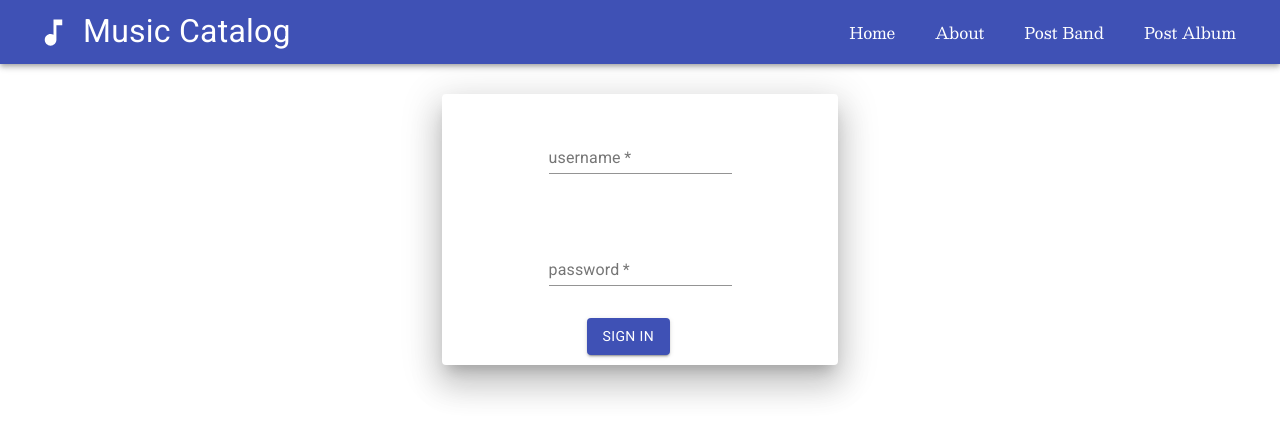
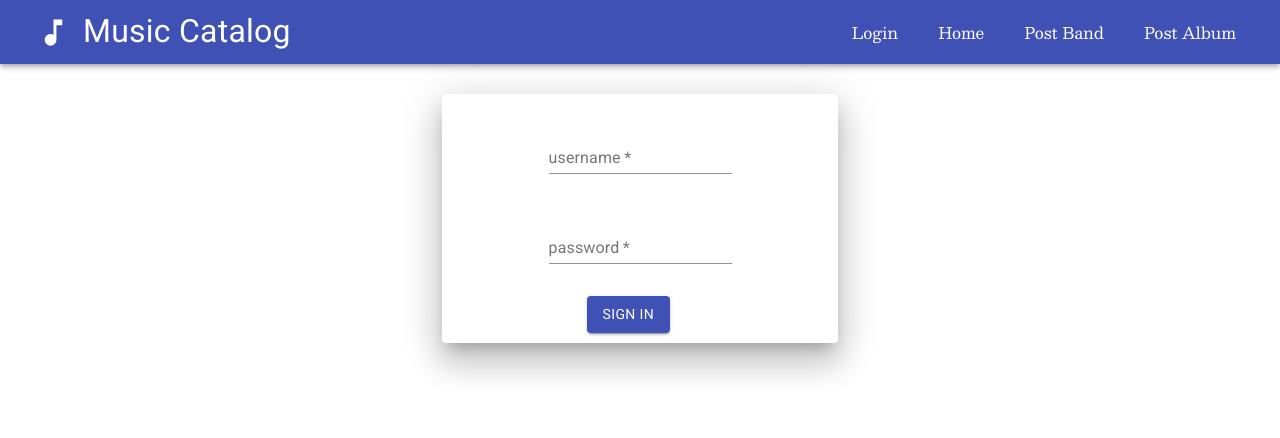
Before and after one commit to JamesMessina/my-music-library-app, a React (Create React App) app: page / in a window 1280 px wide. Shown: the top 438 px of the page. Built offline with nearby package versions, Linux system fonts and the light colour scheme; no server answers; a web font is replaced by a local one.

Commit message:
added login component

```diff
--- a/src/components/Login.js
+++ b/src/components/Login.js
@@ -8,17 +8,13 @@ const useStyles = makeStyles((theme) => ({
   root: {
     '& .MuiTextField-root': {
         margin: theme.spacing(4),
+
     },
   },
   form: {
 
     display: "flex",
     flexDirection: "column",
-    alignItems: "center"
-  },
-  buttoncontainer: {
-    display: "flex",
-    flexDirection: "row",
     alignItems: "center"
   },
   button:{
@@ -40,6 +36,7 @@ function LoginPage() {
 
                         <TextField label="username" required id="standard-required" /><br/>
                         <TextField
+                            style={{marginTop: "10px"}}
                             label="password"
                             required={true}
                             id="standard-password-input"
--- a/src/components/Navigation.js
+++ b/src/components/Navigation.js
@@ -17,10 +17,10 @@ const Navigation = () => {
                 </Typography>
                 <ul className="nav-list">
                     <li className="nav-list-item">
-                        <Link to="/">Home</Link>
+                        <Link to="/">Login</Link>
                     </li>
                     <li className="nav-list-item">
-                        <Link to="/about">About</Link>
+                        <Link to="/dashboard">Home</Link>
                     </li>
                     <li className="nav-list-item">
                         <Link to="/dashboard">Post Band</Link>
```
